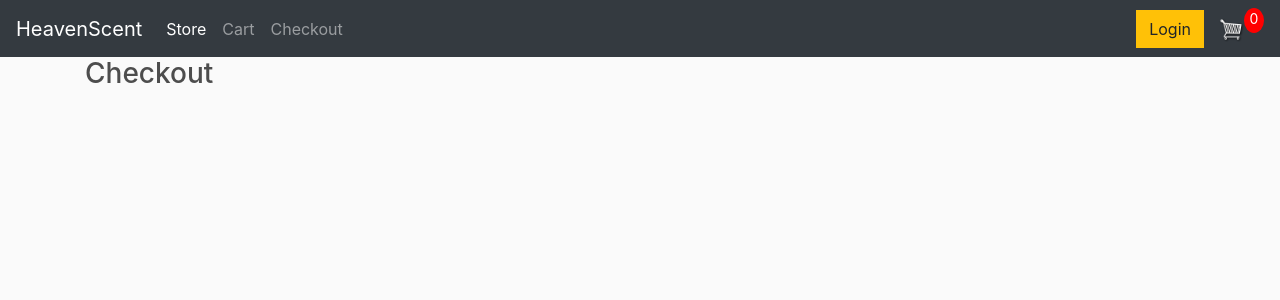
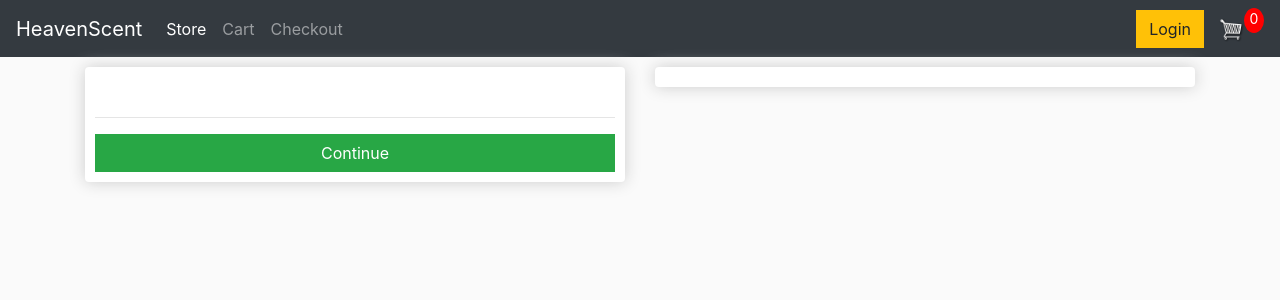
Before and after one commit to CindyKatoni/HeavenScent, a Django app: page /checkout/ in a window 1280 px wide. Shown: the top 300 px of the page. Run offline with Django 3.2, Linux system fonts and the light colour scheme; some libraries are stand-ins or nearby versions.

Commit message:
checkout user information form

```diff
--- a/store/templates/store/cart.html
+++ b/store/templates/store/cart.html
@@ -31,7 +31,7 @@
             </div>
 
             <div class="cart-row">
-                <div style="flex:2;"><img class="row-image" src="{% static '/static/images/placeholder.png'%}" alt=""></div>
+                <div style="flex:2;"><img class="row-image" src="{% static 'images/placeholder.png'%}" alt=""></div>
                 <div style="flex:2;">
                     <p>Product 1</p>
                 </div>
@@ -41,8 +41,8 @@
                 <div style="flex:1;">
                     <p class="quantity">2</p>
                     <div class="quantity">
-                        <img class="chg-quantity" src="{% static '/static/images/arrow-up.png'%}" alt="">
-                        <img class="chg-quantity" src="{% static '/static/images/arrow-down.png'%}" alt="">
+                        <img class="chg-quantity" src="{% static 'images/arrow-up.png'%}" alt="">
+                        <img class="chg-quantity" src="{% static 'images/arrow-down.png'%}" alt="">
                     </div>
                 </div>
                 <div style="flex:1;">
--- a/store/templates/store/checkout.html
+++ b/store/templates/store/checkout.html
@@ -1,2 +1,20 @@
 {% extends 'store/main.html' %} {% load static %} {% block content %}
-<h3>Checkout</h3> {% endblock content %}
+<div class="row">
+    <div class="col-lg-6">
+        <div class="box-element" id="form-wrapper">
+            <form id="form">
+                <div id="user-info">
+                    <div class="form-field"></div>
+                </div>
+                <div id="shipping-info"></div>
+                <hr>
+                <input id="form-button" type="submit" class="btn btn-success btn-block" value="Continue">
+            </form>
+        </div>
+    </div>
+    <div class="col-lg-6">
+        <div class="box-element">
+
+        </div>
+    </div>
+</div>{% endblock content %}
```
